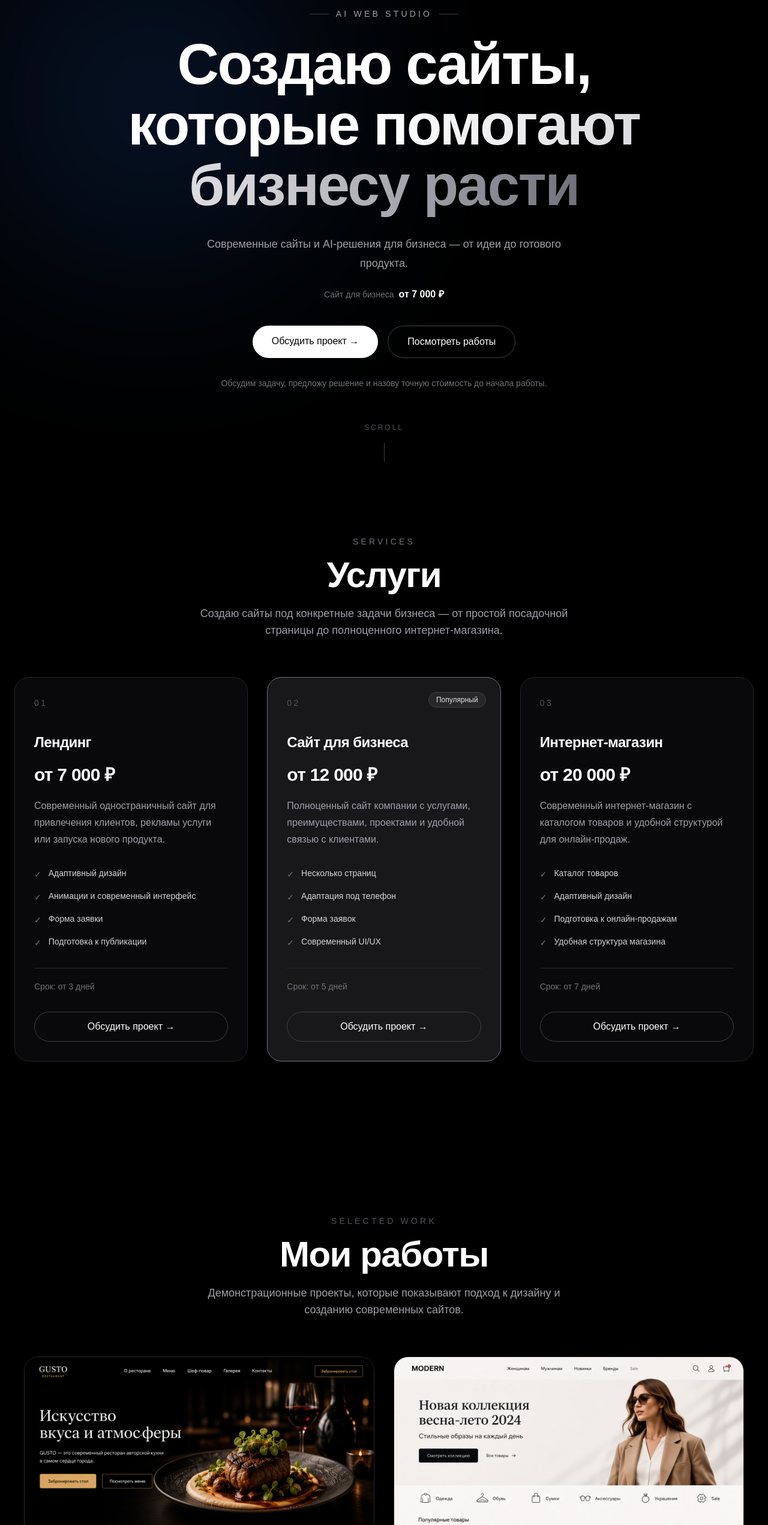
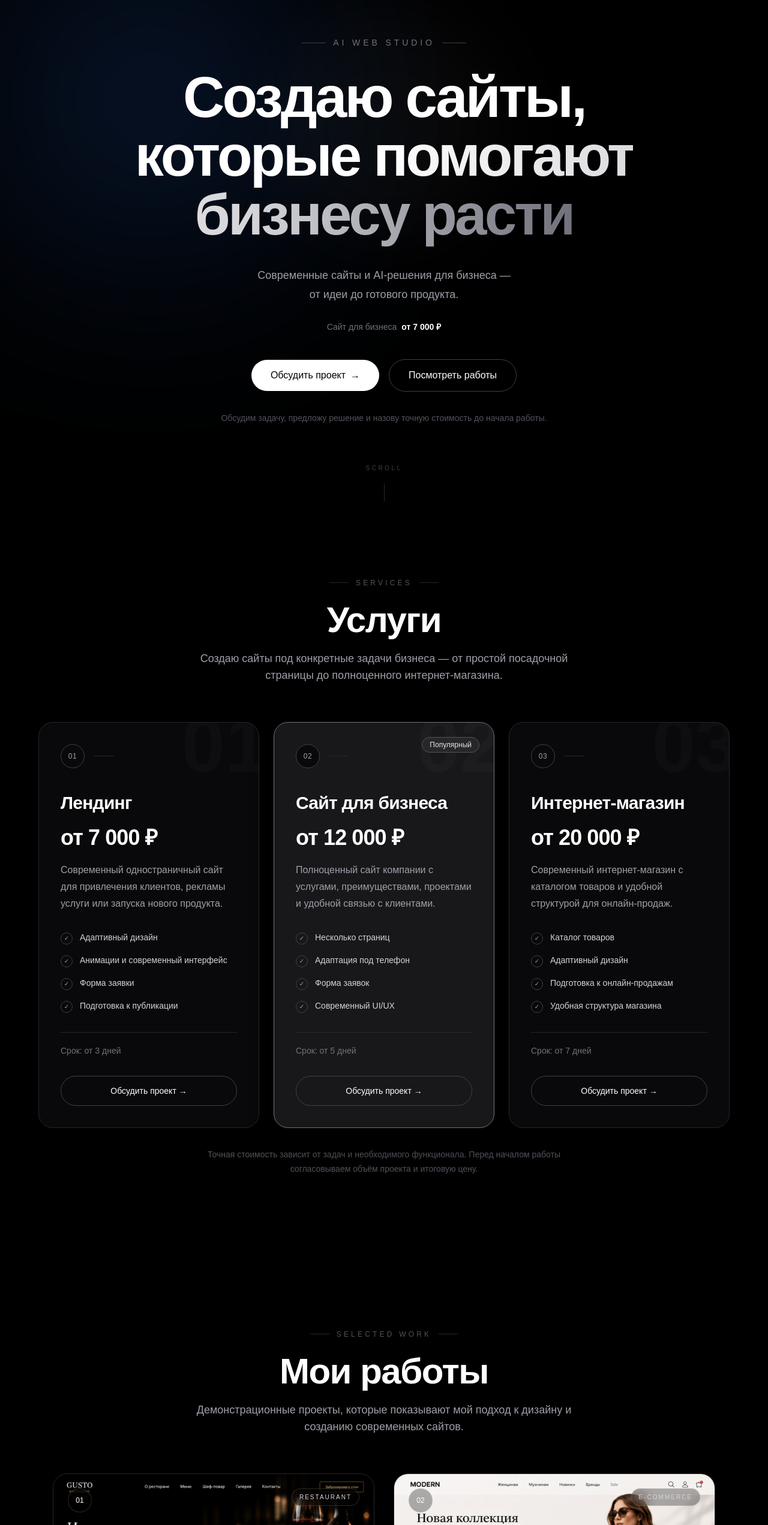
Before and after one commit to zxcursed111248/portfolio, a Next.js app: page / in a window 1280 px wide. Shown: the part 83-2626 px from the top of the page at 60% size. Built offline with nearby package versions, Linux system fonts and the light colour scheme.

Commit message:
Обновил портфолио

```diff
--- a/components/Hero.tsx
+++ b/components/Hero.tsx
@@ -5,24 +5,27 @@ import { motion } from "framer-motion";
 export default function Hero() {
   return (
     <section
-  id="home"
-  className="w-full scroll-mt-24 pt-24"
->
-      <div className="relative z-10 mx-auto w-full max-w-5xl text-center">
+      id="home"
+      className="relative w-full scroll-mt-24 overflow-hidden pt-28 md:pt-36"
+    >
+      {/* Background glow */}
+      <div className="pointer-events-none absolute left-1/2 top-24 h-96 w-96 -translate-x-1/2 rounded-full bg-white/[0.03] blur-3xl" />
+
+      <div className="relative z-10 mx-auto w-full max-w-6xl px-6 text-center">
         {/* Label */}
         <motion.div
           initial={{ opacity: 0, y: 20 }}
           animate={{ opacity: 1, y: 0 }}
           transition={{ duration: 0.5 }}
-          className="mb-6 flex items-center justify-center gap-3"
+          className="mb-8 flex items-center justify-center gap-3"
         >
-          <span className="h-px w-8 bg-zinc-700" />
+          <span className="h-px w-10 bg-zinc-700" />
 
-          <p className="text-sm uppercase tracking-[0.3em] text-zinc-400">
+          <p className="text-xs font-medium uppercase tracking-[0.35em] text-zinc-500 sm:text-sm">
             AI Web Studio
           </p>
 
-          <span className="h-px w-8 bg-zinc-700" />
+          <span className="h-px w-10 bg-zinc-700" />
         </motion.div>
 
         {/* Main heading */}
@@ -31,11 +34,14 @@ export default function Hero() {
           animate={{ opacity: 1, y: 0 }}
           transition={{ duration: 0.7 }}
           className="
+            mx-auto
+            max-w-5xl
             text-5xl
             font-bold
-            leading-[1.05]
-            tracking-tight
+            leading-[1.02]
+            tracking-[-0.04em]
             text-white
+            sm:text-6xl
             md:text-7xl
             lg:text-8xl
           "
@@ -52,10 +58,10 @@ export default function Hero() {
         <motion.p
           initial={{ opacity: 0, y: 30 }}
           animate={{ opacity: 1, y: 0 }}
-          transition={{ duration: 0.9 }}
+          transition={{ duration: 0.9, delay: 0.1 }}
           className="
             mx-auto
-            mt-8
+            mt-9
             max-w-2xl
             text-base
             leading-8
@@ -64,6 +70,7 @@ export default function Hero() {
           "
         >
           Современные сайты и AI-решения для бизнеса —
+          <br className="hidden sm:block" />
           от идеи до готового продукта.
         </motion.p>
 
@@ -71,14 +78,14 @@ export default function Hero() {
         <motion.div
           initial={{ opacity: 0, y: 20 }}
           animate={{ opacity: 1, y: 0 }}
-          transition={{ duration: 1 }}
-          className="mt-6"
+          transition={{ duration: 0.8, delay: 0.2 }}
+          className="mt-7 flex items-center justify-center gap-2"
         >
           <span className="text-sm text-zinc-500">
             Сайт для бизнеса
           </span>
 
-          <span className="ml-2 font-semibold text-white">
+          <span className="text-sm font-semibold text-white">
             от 7 000 ₽
           </span>
         </motion.div>
@@ -87,11 +94,12 @@ export default function Hero() {
         <motion.div
           initial={{ opacity: 0, y: 30 }}
           animate={{ opacity: 1, y: 0 }}
-          transition={{ duration: 1.1 }}
+          transition={{ duration: 0.9, delay: 0.3 }}
           className="
-            mt-10
+            mt-11
             flex
             flex-col
+            items-center
             justify-center
             gap-4
             sm:flex-row
@@ -100,6 +108,11 @@ export default function Hero() {
           <a
             href="#contact"
             className="
+              group
+              inline-flex
+              w-full
+              items-center
+              justify-center
               rounded-full
               bg-white
               px-8
@@ -111,19 +124,28 @@ export default function Hero() {
               hover:scale-105
               hover:bg-zinc-200
               hover:shadow-xl
-              hover:shadow-white/20
+              hover:shadow-white/10
               active:scale-95
+              sm:w-auto
             "
           >
-            Обсудить проект →
+            Обсудить проект
+            <span className="ml-2 transition-transform duration-300 group-hover:translate-x-1">
+              →
+            </span>
           </a>
 
           <a
             href="#projects"
             className="
+              inline-flex
+              w-full
+              items-center
+              justify-center
               rounded-full
               border
               border-zinc-700
+              bg-black/20
               px-8
               py-3.5
               font-medium
@@ -134,6 +156,7 @@ export default function Hero() {
               hover:border-zinc-500
               hover:bg-white/5
               active:scale-95
+              sm:w-auto
             "
           >
             Посмотреть работы
@@ -144,11 +167,18 @@ export default function Hero() {
         <motion.p
           initial={{ opacity: 0 }}
           animate={{ opacity: 1 }}
-          transition={{ duration: 1.3 }}
-          className="mt-8 text-sm text-zinc-500"
+          transition={{ duration: 1.1, delay: 0.5 }}
+          className="
+            mx-auto
+            mt-8
+            max-w-xl
+            text-sm
+            leading-6
+            text-zinc-600
+          "
         >
-          Обсудим задачу, предложу решение и назову точную стоимость
-          до начала работы.
+          Обсудим задачу, предложу решение и назову точную
+          стоимость до начала работы.
         </motion.p>
 
         {/* Scroll indicator */}
@@ -157,27 +187,27 @@ export default function Hero() {
           animate={{ opacity: 1 }}
           transition={{ delay: 1.5, duration: 0.8 }}
           className="
-            mt-14
+            mt-16
             hidden
             flex-col
             items-center
             gap-3
-            text-zinc-600
+            text-zinc-700
             sm:flex
           "
         >
-          <span className="text-xs uppercase tracking-[0.25em]">
+          <span className="text-[10px] uppercase tracking-[0.35em]">
             Scroll
           </span>
 
           <motion.div
-            animate={{ y: [0, 6, 0] }}
+            animate={{ y: [0, 7, 0] }}
             transition={{
               duration: 1.5,
               repeat: Infinity,
               ease: "easeInOut",
             }}
-            className="h-8 w-px bg-zinc-700"
+            className="h-9 w-px bg-zinc-800"
           />
         </motion.div>
       </div>
--- a/components/Projects.tsx
+++ b/components/Projects.tsx
@@ -52,7 +52,7 @@ export default function Projects() {
   return (
     <section
       id="projects"
-      className="mx-auto w-full max-w-7xl px-6 py-24 md:px-10 md:py-32"
+      className="w-full scroll-mt-24 py-24 md:py-32"
     >
       {/* Heading */}
       <motion.div
@@ -60,24 +60,30 @@ export default function Projects() {
         whileInView={{ opacity: 1, y: 0 }}
         viewport={{ once: true }}
         transition={{ duration: 0.6 }}
-        className="mb-16 text-center"
+        className="mx-auto mb-16 max-w-3xl px-6 text-center"
       >
-        <p className="text-sm uppercase tracking-[0.3em] text-zinc-600">
-          Selected work
-        </p>
+        <div className="mb-6 flex items-center justify-center gap-3">
+          <span className="h-px w-8 bg-zinc-800" />
 
-        <h2 className="mt-4 text-4xl font-bold tracking-tight md:text-6xl">
+          <p className="text-xs font-medium uppercase tracking-[0.35em] text-zinc-600">
+            Selected work
+          </p>
+
+          <span className="h-px w-8 bg-zinc-800" />
+        </div>
+
+        <h2 className="text-4xl font-bold tracking-tight text-white md:text-6xl">
           Мои работы
         </h2>
 
         <p className="mx-auto mt-5 max-w-2xl text-base leading-7 text-zinc-400 md:text-lg">
-          Демонстрационные проекты, которые показывают подход
+          Демонстрационные проекты, которые показывают мой подход
           к дизайну и созданию современных сайтов.
         </p>
       </motion.div>
 
       {/* Projects */}
-      <div className="grid gap-8 md:grid-cols-2">
+      <div className="mx-auto grid max-w-6xl gap-8 px-6 md:grid-cols-2">
         {projects.map((project, index) => (
           <motion.article
             key={project.title}
@@ -100,7 +106,7 @@ export default function Projects() {
               hover:-translate-y-2
               hover:border-zinc-600
               hover:shadow-2xl
-              hover:shadow-black/30
+              hover:shadow-black/40
             "
           >
             {/* Image */}
@@ -114,9 +120,71 @@ export default function Projects() {
                   object-cover
                   transition-transform
                   duration-700
+                  ease-out
                   group-hover:scale-105
                 "
               />
+
+              {/* Dark gradient */}
+              <div
+                className="
+                  pointer-events-none
+                  absolute
+                  inset-0
+                  bg-gradient-to-t
+                  from-black/50
+                  via-transparent
+                  to-transparent
+                  opacity-70
+                "
+              />
+
+              {/* Project number */}
+              <div
+                className="
+                  absolute
+                  left-6
+                  top-6
+                  flex
+                  h-10
+                  w-10
+                  items-center
+                  justify-center
+                  rounded-full
+                  border
+                  border-white/15
+                  bg-black/30
+                  text-xs
+                  font-medium
+                  text-white
+                  backdrop-blur-md
+                "
+              >
+                {project.number}
+              </div>
+
+              {/* Category */}
+              <div
+                className="
+                  absolute
+                  right-6
+                  top-6
+                  rounded-full
+                  border
+                  border-white/15
+                  bg-black/30
+                  px-3
+                  py-1.5
+                  text-[10px]
+                  font-medium
+                  uppercase
+                  tracking-[0.2em]
+                  text-zinc-300
+                  backdrop-blur-md
+                "
+              >
+                {project.category}
+              </div>
 
               {/* Desktop overlay */}
               <div
@@ -130,19 +198,19 @@ export default function Projects() {
                   transition-all
                   duration-500
                   sm:flex
-                  group-hover:bg-black/45
+                  group-hover:bg-black/40
                 "
               >
                 <Link
                   href={project.href}
                   className="
-                    translate-y-4
+                    translate-y-5
                     rounded-full
                     border
                     border-white/20
                     bg-white/10
-                    px-6
-                    py-3
+                    px-7
+                    py-3.5
                     text-sm
                     font-medium
                     text-white
@@ -150,6 +218,7 @@ export default function Projects() {
                     backdrop-blur-md
                     transition-all
                     duration-500
+                    hover:bg-white/20
                     group-hover:translate-y-0
                     group-hover:opacity-100
                   "
@@ -161,19 +230,8 @@ export default function Projects() {
 
             {/* Content */}
             <div className="p-7 md:p-10">
-              {/* Number + category */}
-              <div className="mb-5 flex items-center justify-between gap-4">
-                <span className="text-sm tracking-[0.25em] text-zinc-600">
-                  {project.number}
-                </span>
-
-                <span className="rounded-full border border-zinc-800 px-3 py-1 text-xs uppercase tracking-wider text-zinc-500">
-                  {project.category}
-                </span>
-              </div>
-
               {/* Title */}
-              <h3 className="text-2xl font-semibold tracking-tight md:text-3xl">
+              <h3 className="text-2xl font-semibold tracking-tight text-white md:text-3xl">
                 {project.title}
               </h3>
 
@@ -182,19 +240,23 @@ export default function Projects() {
                 {project.description}
               </p>
 
+              {/* Divider */}
+              <div className="my-7 h-px bg-zinc-900" />
+
               {/* Features */}
-              <div className="mt-7">
-                <p className="mb-3 text-sm font-medium text-zinc-300">
+              <div>
+                <p className="mb-4 text-xs font-medium uppercase tracking-[0.2em] text-zinc-600">
                   Что сделано
                 </p>
 
-                <ul className="space-y-2">
+                <ul className="space-y-3">
                   {project.features.map((feature) => (
                     <li
                       key={feature}
-                      className="flex items-center gap-3 text-sm text-zinc-500"
+                      className="flex items-center gap-3 text-sm text-zinc-400"
                     >
                       <span className="h-1.5 w-1.5 shrink-0 rounded-full bg-zinc-600" />
+
                       {feature}
                     </li>
                   ))}
@@ -206,6 +268,7 @@ export default function Projects() {
                 <Link
                   href={project.href}
                   className="
+                    group/button
                     inline-flex
                     items-center
                     rounded-full
@@ -222,7 +285,11 @@ export default function Projects() {
                     active:scale-95
                   "
                 >
-                  Посмотреть кейс →
+                  Посмотреть кейс
+
+                  <span className="ml-2 transition-transform duration-300 group-hover/button:translate-x-1">
+                    →
+                  </span>
                 </Link>
 
                 <a
--- a/components/Services.tsx
+++ b/components/Services.tsx
@@ -52,9 +52,9 @@ export default function Services() {
   return (
     <section
       id="services"
-      className="px-6 py-24 md:py-32"
+      className="w-full scroll-mt-24 px-6 py-24 md:py-32"
     >
-      <div className="mx-auto max-w-7xl">
+      <div className="mx-auto max-w-6xl">
         {/* Heading */}
         <motion.div
           initial={{ opacity: 0, y: 30 }}
@@ -63,9 +63,15 @@ export default function Services() {
           transition={{ duration: 0.6 }}
           className="mb-16 text-center"
         >
-          <p className="mb-4 text-sm uppercase tracking-[0.3em] text-zinc-500">
-            Services
-          </p>
+          <div className="mb-6 flex items-center justify-center gap-3">
+            <span className="h-px w-8 bg-zinc-800" />
+
+            <p className="text-xs font-medium uppercase tracking-[0.35em] text-zinc-600">
+              Services
+            </p>
+
+            <span className="h-px w-8 bg-zinc-800" />
+          </div>
 
           <h2 className="text-4xl font-bold tracking-tight md:text-6xl">
             Услуги
@@ -79,7 +85,7 @@ export default function Services() {
         </motion.div>
 
         {/* Cards */}
-        <div className="grid gap-8 md:grid-cols-3">
+        <div className="grid gap-6 lg:grid-cols-3">
           {services.map((service, index) => (
             <motion.div
               key={service.title}
@@ -102,48 +108,113 @@ export default function Services() {
                 transition-all
                 duration-500
                 hover:-translate-y-2
+                md:p-9
                 ${
                   service.popular
-                    ? "border-zinc-500 bg-zinc-900 shadow-2xl shadow-black/30"
+                    ? "border-zinc-500 bg-zinc-900 shadow-2xl shadow-black/40"
                     : "border-zinc-800 bg-zinc-950 hover:border-zinc-600 hover:shadow-2xl hover:shadow-black/30"
                 }
               `}
             >
+              {/* Background number */}
+              <span
+                className="
+                  pointer-events-none
+                  absolute
+                  -right-4
+                  -top-7
+                  text-[130px]
+                  font-bold
+                  leading-none
+                  text-white/[0.025]
+                  transition-all
+                  duration-500
+                  group-hover:text-white/[0.05]
+                "
+              >
+                {service.number}
+              </span>
+
               {/* Popular badge */}
               {service.popular && (
-                <div className="absolute right-6 top-6 rounded-full border border-zinc-700 bg-zinc-800 px-3 py-1 text-xs font-medium text-zinc-200">
+                <div className="absolute right-6 top-6 rounded-full border border-zinc-600 bg-zinc-800 px-3 py-1 text-xs font-medium text-zinc-200">
                   Популярный
                 </div>
               )}
 
               {/* Number */}
-              <div className="mb-10 text-sm tracking-[0.25em] text-zinc-600">
-                {service.number}
+              <div className="relative mb-10 flex items-center gap-4">
+                <div
+                  className="
+                    flex
+                    h-10
+                    w-10
+                    items-center
+                    justify-center
+                    rounded-full
+                    border
+                    border-zinc-700
+                    bg-zinc-950
+                    text-xs
+                    font-medium
+                    tracking-wider
+                    text-zinc-400
+                    transition-all
+                    duration-500
+                    group-hover:border-zinc-400
+                    group-hover:text-white
+                  "
+                >
+                  {service.number}
+                </div>
+
+                <div className="h-px w-8 bg-zinc-800 transition-all duration-500 group-hover:w-12 group-hover:bg-zinc-600" />
               </div>
 
               {/* Title */}
-              <h3 className="text-2xl font-semibold tracking-tight">
+              <h3 className="relative text-2xl font-semibold tracking-tight md:text-3xl">
                 {service.title}
               </h3>
 
               {/* Price */}
-              <p className="mt-5 text-3xl font-bold tracking-tight">
-                {service.price}
-              </p>
+              <div className="relative mt-5">
+                <span className="text-3xl font-bold tracking-tight md:text-4xl">
+                  {service.price}
+                </span>
+              </div>
 
               {/* Description */}
-              <p className="mt-5 leading-7 text-zinc-400">
+              <p className="relative mt-5 leading-7 text-zinc-400">
                 {service.description}
               </p>
 
               {/* Features */}
-              <div className="mt-8 space-y-4">
+              <div className="relative mt-8 space-y-4">
                 {service.features.map((feature) => (
                   <div
                     key={feature}
                     className="flex items-start gap-3 text-sm text-zinc-300"
                   >
-                    <span className="mt-0.5 text-zinc-500">
+                    <span
+                      className="
+                        mt-0.5
+                        flex
+                        h-5
+                        w-5
+                        shrink-0
+                        items-center
+                        justify-center
+                        rounded-full
+                        border
+                        border-zinc-700
+                        text-[10px]
+                        text-zinc-400
+                        transition-all
+                        duration-300
+                        group-hover:border-zinc-500
+                        group-hover:text-white
+                      "
+                    >
                       ✓
                     </span>
 
@@ -153,7 +224,7 @@ export default function Services() {
               </div>
 
               {/* Time */}
-              <div className="mt-8 border-t border-zinc-800 pt-5">
+              <div className="relative mt-8 border-t border-zinc-800 pt-5">
                 <p className="text-sm text-zinc-500">
                   {service.time}
                 </p>
@@ -163,23 +234,26 @@ export default function Services() {
               <a
                 href="#contact"
                 className="
+                  relative
                   mt-8
-                  block
+                  inline-flex
                   w-full
+                  items-center
+                  justify-center
                   rounded-full
                   border
                   border-zinc-700
                   px-6
-                  py-3
-                  text-center
+                  py-3.5
+                  text-sm
                   font-medium
                   text-white
                   transition-all
                   duration-300
-                  group-hover:border-zinc-500
                   hover:border-white
                   hover:bg-white
                   hover:text-black
+                  active:scale-95
                 "
               >
                 Обсудить проект →
@@ -187,6 +261,19 @@ export default function Services() {
             </motion.div>
           ))}
         </div>
+
+        {/* Bottom note */}
+        <motion.p
+          initial={{ opacity: 0 }}
+          whileInView={{ opacity: 1 }}
+          viewport={{ once: true }}
+          transition={{ duration: 0.8, delay: 0.3 }}
+          className="mx-auto mt-8 max-w-2xl text-center text-sm leading-6 text-zinc-600"
+        >
+          Точная стоимость зависит от задач и необходимого
+          функционала. Перед началом работы согласовываем
+          объём проекта и итоговую цену.
+        </motion.p>
       </div>
     </section>
   );
```
Also changed, not shown: components/Process.tsx (+54 -12 lines), components/WhyMe.tsx (+66 -14 lines).
